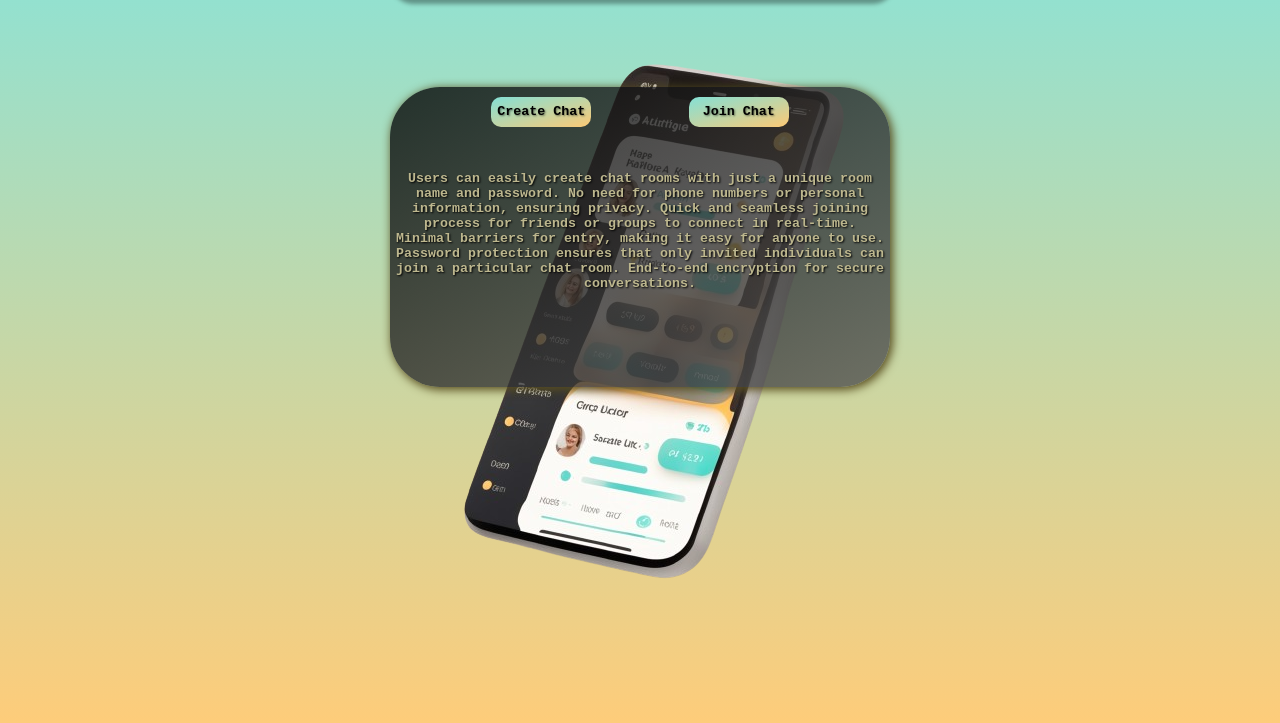
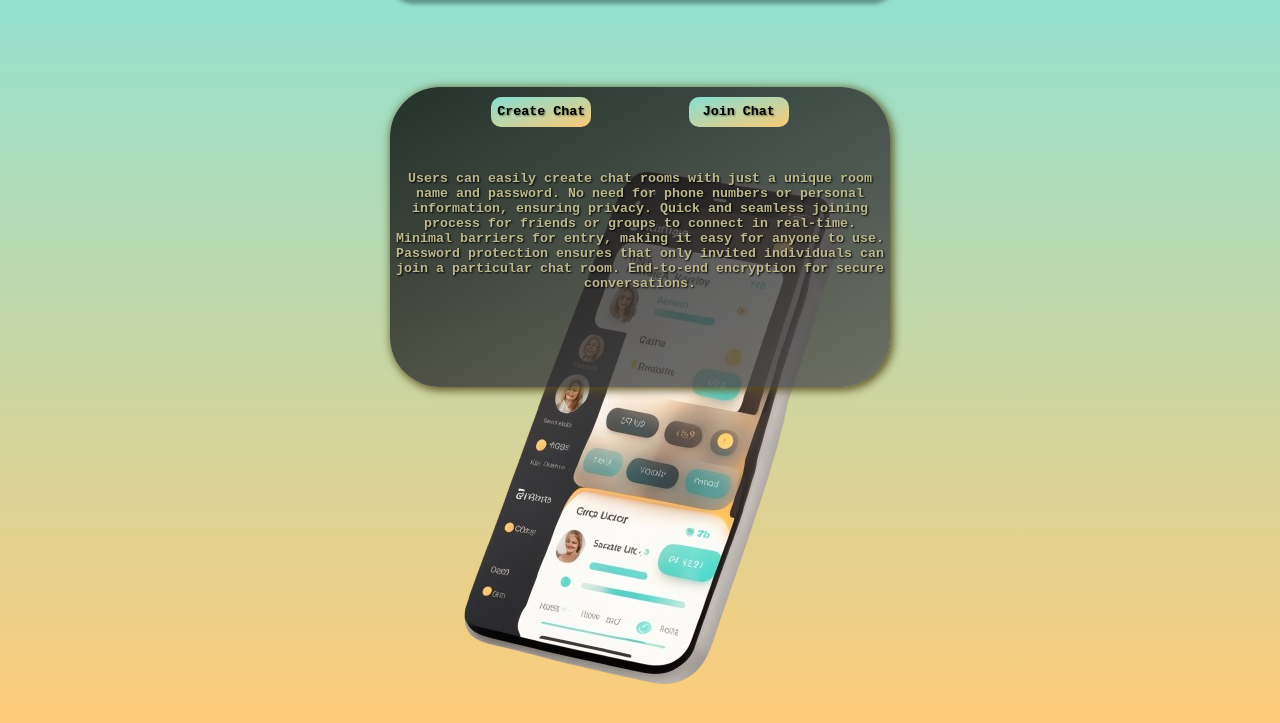
Before and after one commit to Neshraj/MeetChat, a website: page public/index.html in a window 1280 px wide. Shown: the part 83-806 px from the top of the page. Drawn offline with nearby package versions, Linux system fonts and the light colour scheme; no server answers.

Commit message:
Update common.css
Changed to responsive

```diff
--- a/public/style/common.css
+++ b/public/style/common.css
@@ -18,3 +18,9 @@ input{
     font-weight: bolder;
     font-family: 'Courier New', Courier, monospace;
 }
+
+@media only screen and (min-width: 500px) {
+    body{
+        background-position: bottom !important;
+    }
+  }
```
